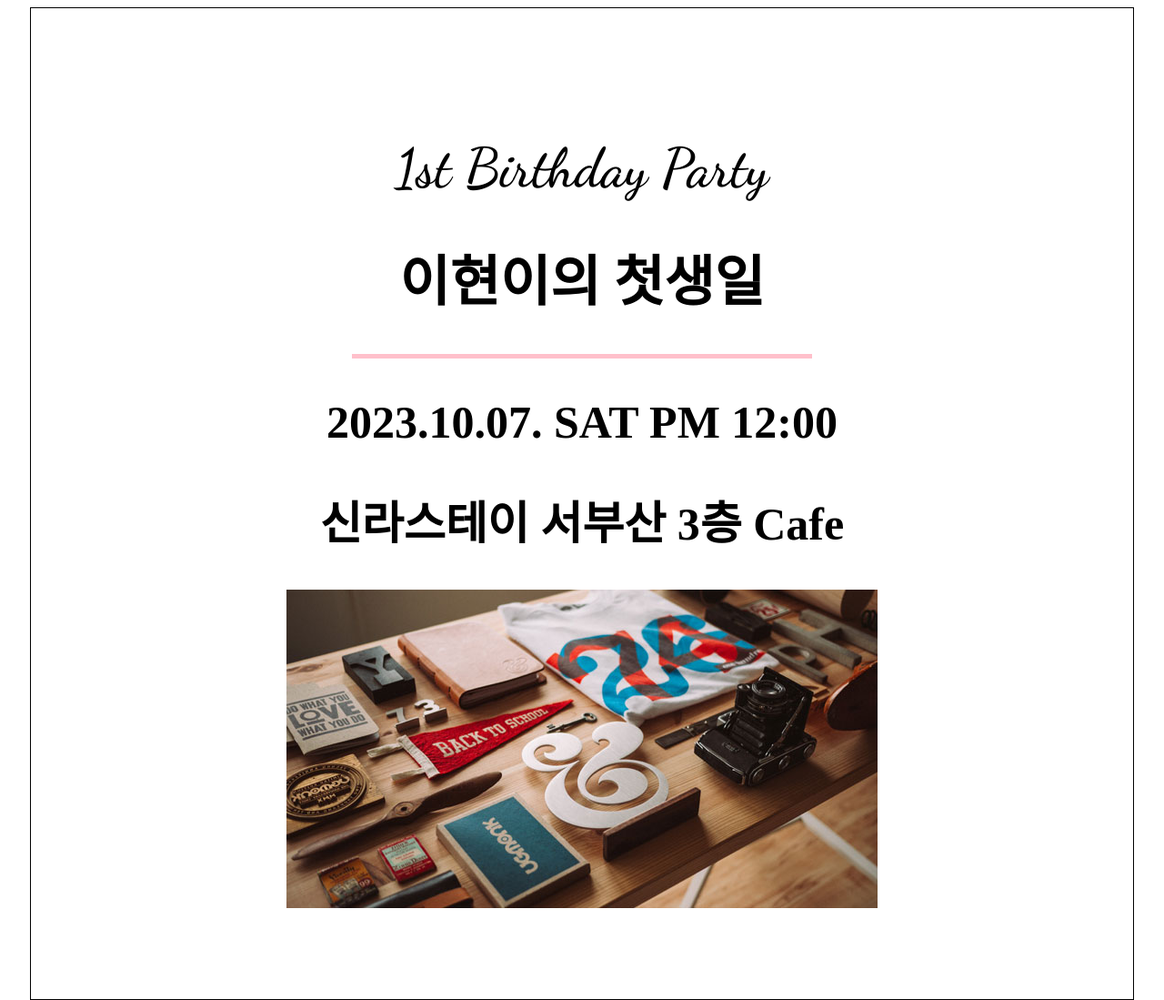
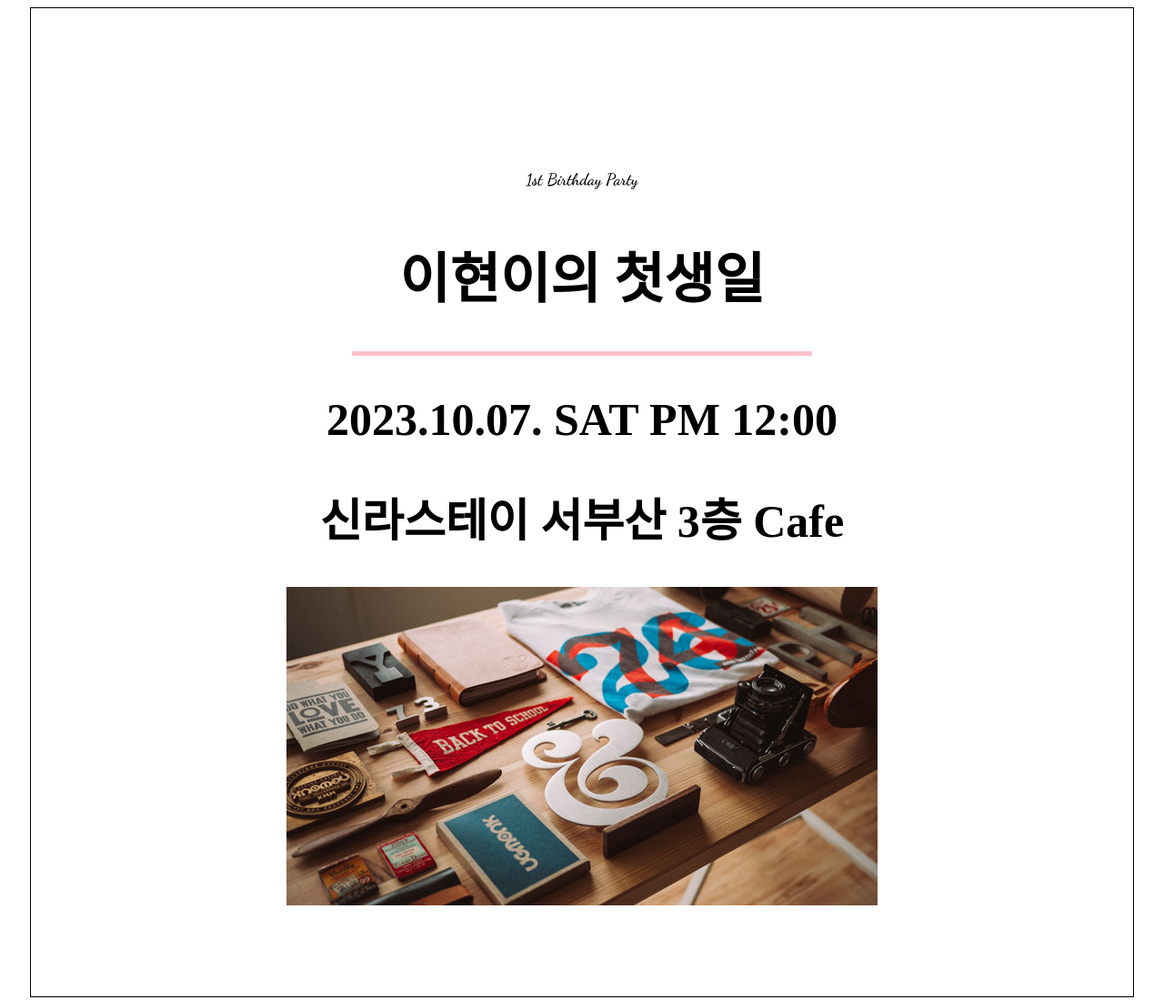
Before and after one commit to Da-Been/ehyun.github.io, a plain HTML site: page index.html in a window 1280 px wide. Shown: the whole page at 91% size. Drawn offline with Linux system fonts and the light colour scheme.

Commit message:
Update index.html

```diff
--- a/index.html
+++ b/index.html
@@ -36,7 +36,7 @@
         <header>
             <div class="container">
                 <div>
-                    <h1 class="h1class"><span style="font-family: Dancing Script">1st Birthday Party</span></h1>
+                    <h1 class="h1class"><span style="font-family: Dancing Script; font-size:0.3em">1st Birthday Party</span></h1>
                     <h1 class="h1class">이현이의 첫생일</h1>
                     <hr class="divider" />
                     <h2 class="h2class">2023.10.07. SAT PM 12:00</h2>
```
